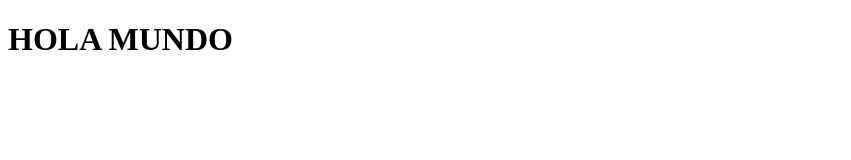
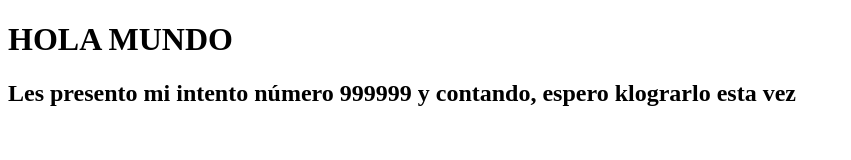
Before and after one commit to SXNTYACEROA104527/INTENTO9999999YCONTANDO, a plain HTML site: page index.html in a window 1280 px wide. Shown: the whole page, without its empty margins (0-851 px from the left). Drawn offline with Linux system fonts and the light colour scheme.

Commit message:
Cambio del index

```diff
--- a/index.html
+++ b/index.html
@@ -7,5 +7,6 @@
 </head>
 <body>
     <h1>HOLA MUNDO</h1>
+    <h2>Les presento mi intento número 999999 y contando, espero klograrlo esta vez</h2>
 </body>
 </html>
```
